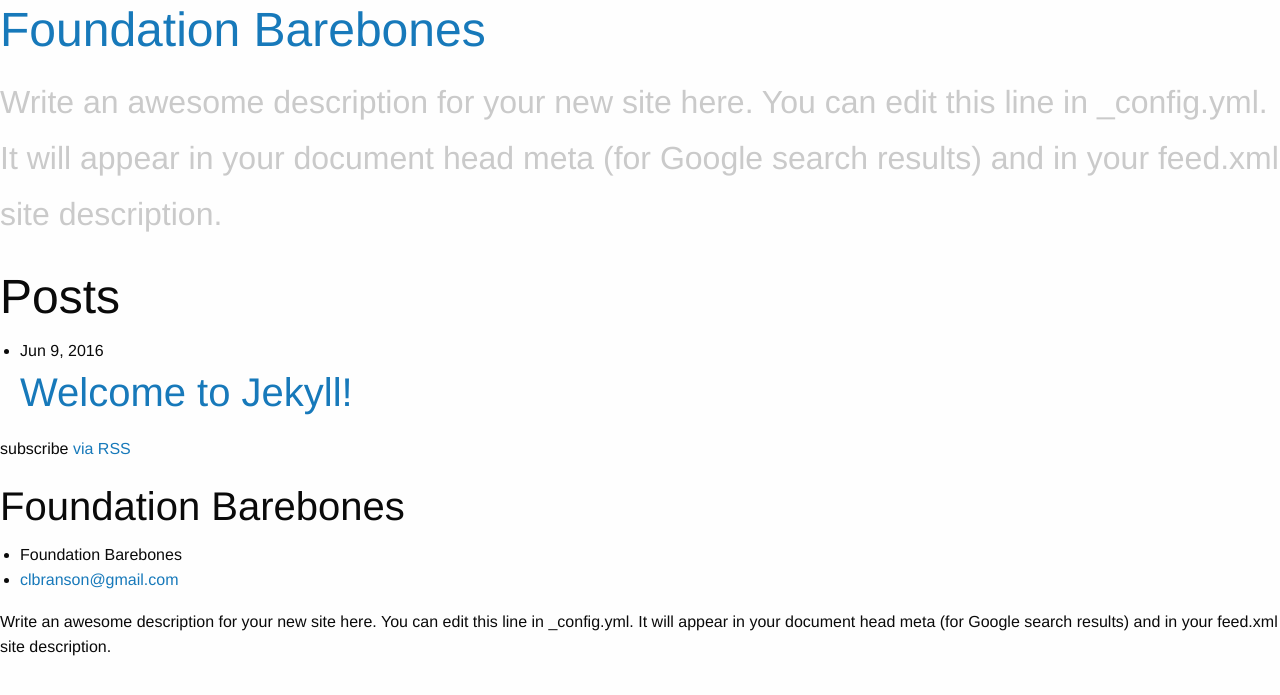
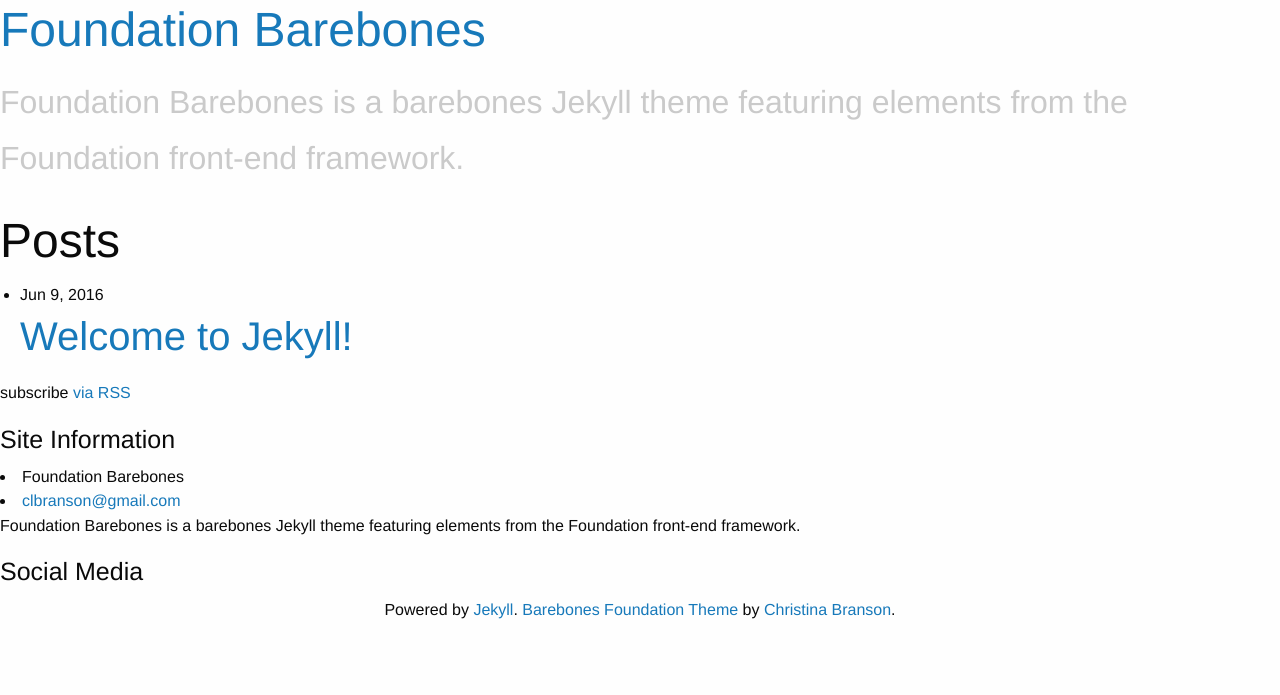
Before and after one commit to christinabranson/jekyll-foundation-barebones, a Jekyll site: the page built from index.html, in a window 1280 px wide, cut to the strip 104-799 px from the top of the page. Built offline with Jekyll 4.4.1, drawn with Linux system fonts in a browser that asks for light colours; nearby versions of some CDN libraries.

Commit message:
Added social media icon and link support

```diff
--- a/_config.yml
+++ b/_config.yml
@@ -10,13 +10,14 @@
 email: clbranson@gmail.com
 name: Christina Branson
 description: > # this means to ignore newlines until "baseurl:"
-  Write an awesome description for your new site here. You can edit this
-  line in _config.yml. It will appear in your document head meta (for
-  Google search results) and in your feed.xml site description.
+  Foundation Barebones is a barebones Jekyll theme featuring elements from the Foundation front-end framework.
 baseurl: "" # the subpath of your site, e.g. /blog
 url: "http://yourdomain.com" # the base hostname & protocol for your site
-twitter_username: chrissybranso
-github_username:  christinabranson
+socialmedia: # url of social media accounts
+   twitter: https://twitter.com/chrissybranso
+   github:  https://github.com/christinabranson
+   facebook:
+   linkedin:
 
 # URL Settings
 url: "" # the base hostname & protocol for your site
--- a/_includes/footer.html
+++ b/_includes/footer.html
@@ -1,23 +1,30 @@
 <footer class="site-footer">
 
   <div class="row">
-
-    <h2 class="footer-heading">{{ site.title }}</h2>
-
-    <div class="footer-col-wrapper">
-      <div class="footer-col footer-col-1">
-        <ul class="contact-list">
+    <div class="large-4 columns">
+      <h4>Site Information</h4>
           <li>{{ site.title }}</li>
           <li><a href="mailto:{{ site.email }}">{{ site.email }}</a></li>
-        </ul>
-      </div>
+          <p>{{site.description}}</p>
+
+    </div>
+    <div class="large-4 columns">
+      <h4>Social Media</h4>
+        <h2>
+            {% for social in site.socialmedia %}
+              {% if social[1] %}
+               <a href="{{ social[1] }}" target="_blank" title="{{ social[0] }}"><i class="fi-social-{{ social[0] }}"></i></a>
+              {% endif %}
+            {% endfor %}
+      </h2>
+    </div>
+    <div class="large-4 columns">
 
 
-
-      <div class="footer-col footer-col-3">
-        <p>{{ site.description }}</p>
-      </div>
     </div>
+  </div>
+  <div class="row text-center">
+    <p>Powered by <a href="https://jekyllrb.com/">Jekyll</a>. <a href="">Barebones Foundation Theme</a> by <a href="">Christina Branson</a>.</p>
 
   </div>
 
```
